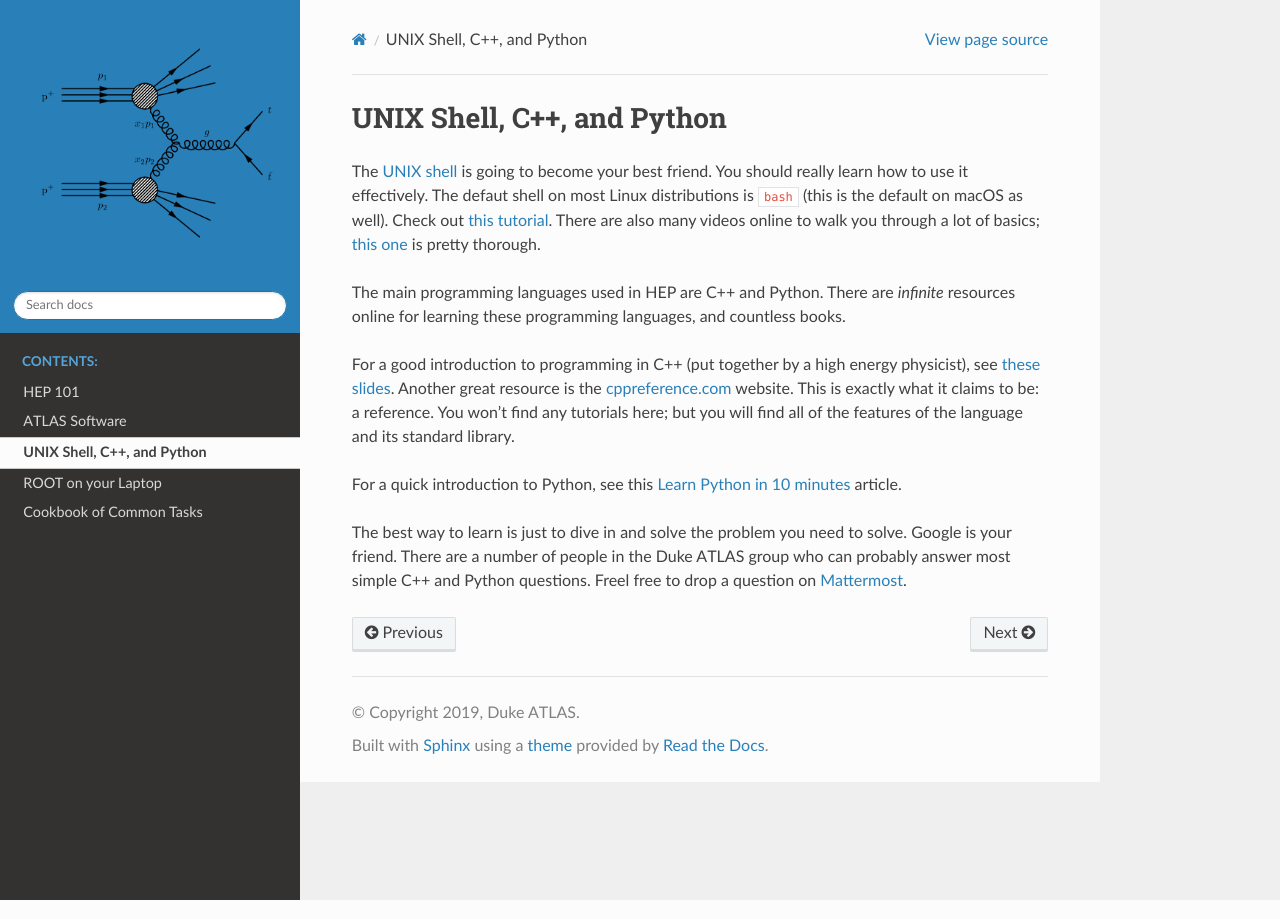
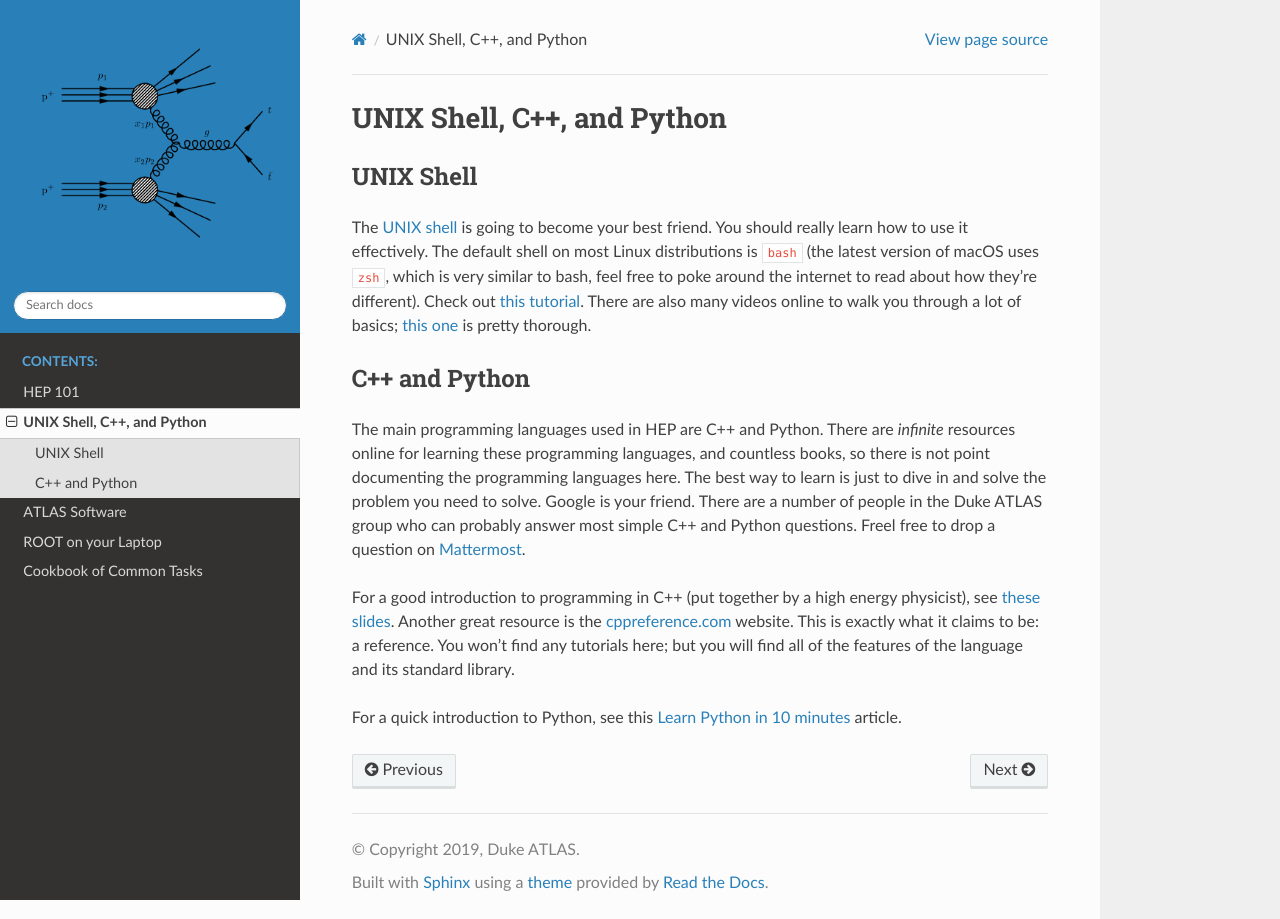
Before and after one commit to escambron/hep101-docs, a Sphinx documentation site: the page built from docs/programming.rst, in a window 1280 px wide. Built offline with Sphinx 7.4.7 and the Read the Docs theme 2.0.0, drawn with Linux system fonts in a browser that asks for light colours.

Commit message:
small updates

```diff
--- a/docs/index.rst
+++ b/docs/index.rst
@@ -9,7 +9,7 @@ your summer HEP project.
    :caption: Contents:
 
    hep101.rst
+   programming.rst
    atlas.rst
-   programming.rst
    root.rst
    useful.rst
--- a/docs/programming.rst
+++ b/docs/programming.rst
@@ -1,17 +1,31 @@
 UNIX Shell, C++, and Python
 ===========================
 
+UNIX Shell
+----------
+
 The `UNIX shell <https://en.wikipedia.org/wiki/Unix_shell>`_ is going
 to become your best friend. You should really learn how to use it
-effectively. The defaut shell on most Linux distributions is ``bash``
-(this is the default on macOS as well). Check out `this tutorial
+effectively. The default shell on most Linux distributions is ``bash``
+(the latest version of macOS uses ``zsh``, which is very similar to
+bash, feel free to poke around the internet to read about how they're
+different). Check out `this tutorial
 <https://swcarpentry.github.io/shell-novice/>`_. There are also many
 videos online to walk you through a lot of basics; `this one
 <https://www.youtube.com/watch?v=oxuRxtrO2Ag>`_ is pretty thorough.
 
+C++ and Python
+--------------
+
 The main programming languages used in HEP are C++ and Python. There
 are *infinite* resources online for learning these programming
-languages, and countless books.
+languages, and countless books, so there is not point documenting the
+programming languages here. The best way to learn is just to dive in
+and solve the problem you need to solve. Google is your friend. There
+are a number of people in the Duke ATLAS group who can probably answer
+most simple C++ and Python questions. Freel free to drop a question on
+`Mattermost
+<https://mattermost.web.cern.ch/duke/channels/summer-students-2019>`_.
 
 For a good introduction to programming in C++ (put together by a high
 energy physicist), see `these slides
@@ -24,9 +38,3 @@ library.
 
 For a quick introduction to Python, see this `Learn Python in 10
 minutes <https://www.stavros.io/tutorials/python/>`_ article.
-
-The best way to learn is just to dive in and solve the problem you
-need to solve. Google is your friend. There are a number of people in
-the Duke ATLAS group who can probably answer most simple C++ and
-Python questions. Freel free to drop a question on `Mattermost
-<https://mattermost.web.cern.ch/duke/channels/summer-students-2019>`_.
```
